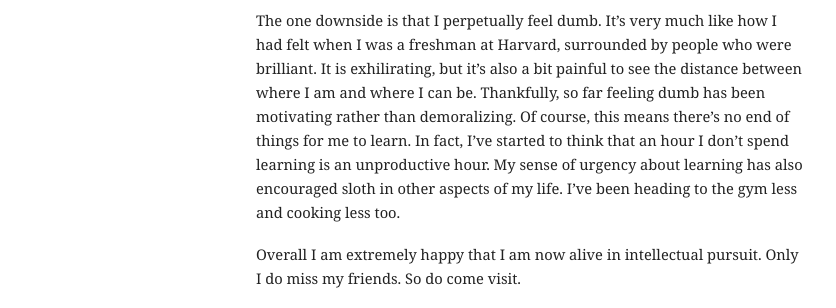
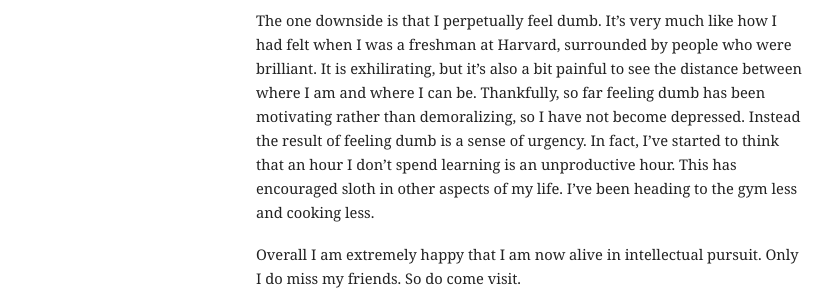
Before and after one commit to mbwong/mbwong.github.com, a Jekyll site: the page built from _posts/2013-08-20-new-job.md, in a window 1280 px wide. Shown: the part 1422-1730 px from the top of the page, without its empty margins (94-930 px from the left). Built offline with Jekyll 4.4.1, drawn with Linux system fonts in a browser that asks for light colours.

Commit message:
Update 2013-08-20-new-job.md

```diff
--- a/_posts/2013-08-20-new-job.md
+++ b/_posts/2013-08-20-new-job.md
@@ -35,6 +35,6 @@ In past jobs I have often been frustrated by the repetition of tasks that can ea
 
 Another perk is that my bosses encourage outside intellectual pursuit. I spent a good portion of my summer reading up on econometrics and microeconomic theory. I also attended the Chicago Price Theory Summer Camp and a few workshops. It is enormously fun and stimulating to see brilliant economists get really worked up arguing about greek letters and equations. When school starts up, I will be taking classes as well. Eventually, I'll also start working on my own research, but I've got to find questions first!
 
-The one downside is that I perpetually feel dumb. It's very much like how I had felt when I was a freshman at Harvard, surrounded by people who were brilliant. It is exhilirating, but it's also a bit painful to see the distance between where I am and where I can be. Thankfully, so far feeling dumb has been motivating rather than demoralizing. Of course, this means there's no end of things for me to learn. In fact, I've started to think that an hour I don't spend learning is an unproductive hour. My sense of urgency about learning has also encouraged sloth in other aspects of my life. I've been heading to the gym less and cooking less too.
+The one downside is that I perpetually feel dumb. It's very much like how I had felt when I was a freshman at Harvard, surrounded by people who were brilliant. It is exhilirating, but it's also a bit painful to see the distance between where I am and where I can be. Thankfully, so far feeling dumb has been motivating rather than demoralizing, so I have not become depressed. Instead the result of feeling dumb is a sense of urgency. In fact, I've started to think that an hour I don't spend learning is an unproductive hour. This has encouraged sloth in other aspects of my life. I've been heading to the gym less and cooking less.
 
 Overall I am extremely happy that I am now alive in intellectual pursuit. Only I do miss my friends. So do come visit.
```
